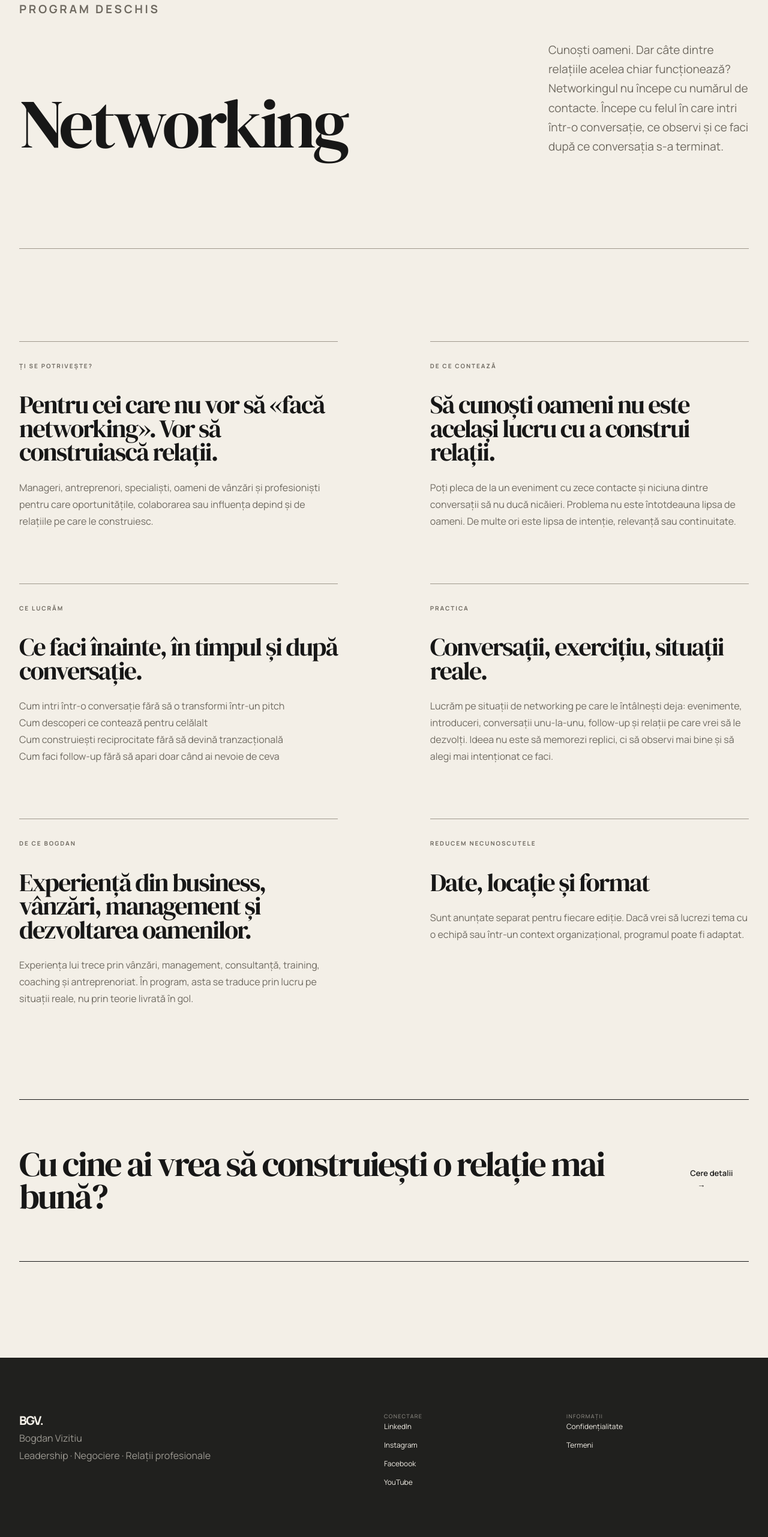
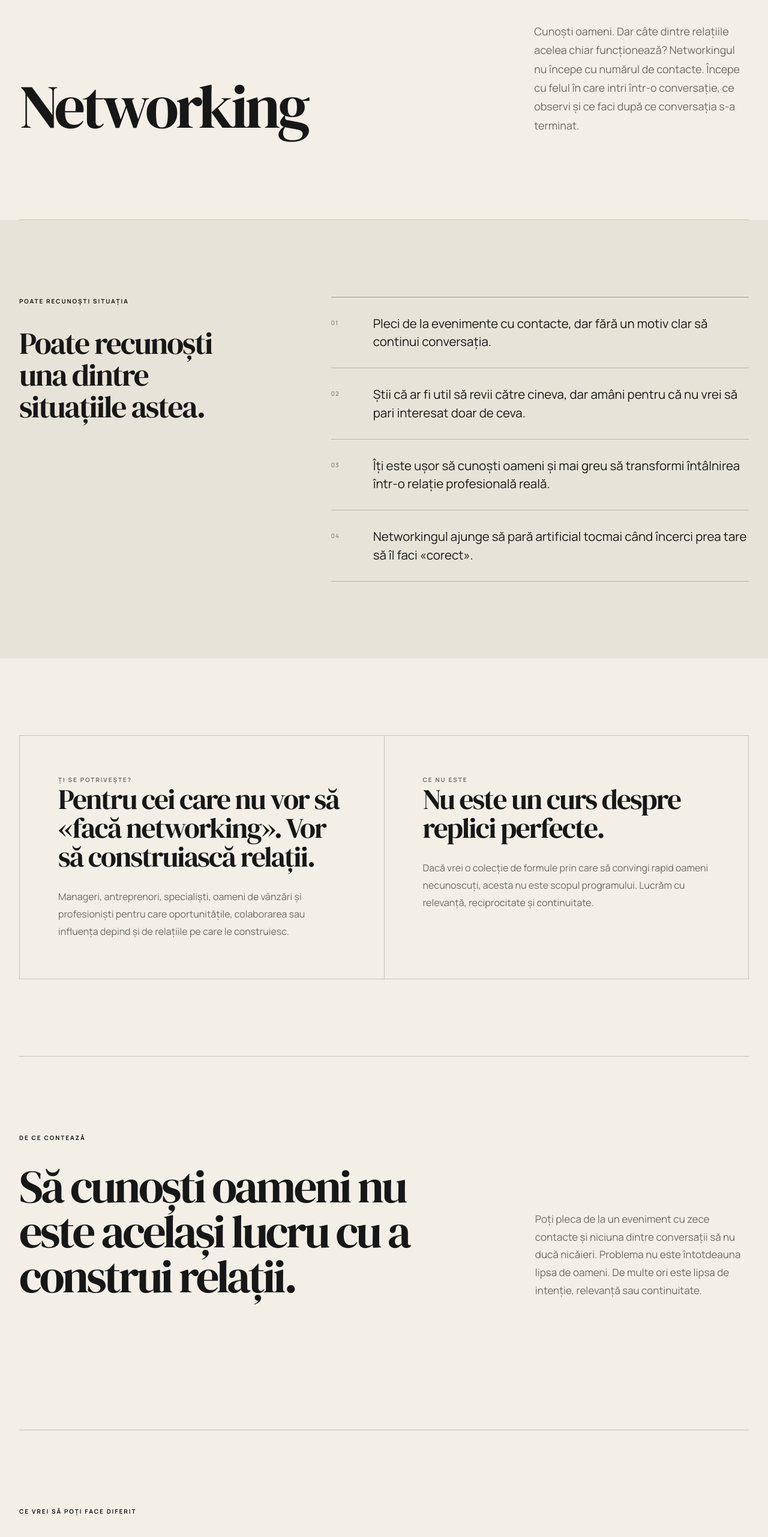
Before and after one commit to ivanovroxana1988-arch/bogdanvizitiu, a Next.js app: page /programs/networking in a window 1280 px wide. Shown: the part 231-2794 px from the top of the page at 60% size. Built offline with nearby package versions, Linux system fonts and the light colour scheme.

Commit message:
Build diagnostic program conversion flow

```diff
--- a/app/programs/[slug]/page.tsx
+++ b/app/programs/[slug]/page.tsx
@@ -1,7 +1,8 @@
 import {notFound} from 'next/navigation'
 import {getPrograms,programSlugs} from '@/lib/data'
-import {PageHero,ArrowLink,Eyebrow} from '@/components/ui'
+import {ArrowLink,Eyebrow} from '@/components/ui'
 import {getCopy,getLocale} from '@/lib/i18n'
+import styles from '../../commercial.module.css'
 
 export function generateStaticParams(){
   return programSlugs.map(slug=>({slug}))
@@ -13,16 +14,110 @@ export default function Program({params,searchParams}:{params:{slug:string};sear
   const program=getPrograms(locale).find(item=>item.slug===params.slug)
   if(!program)notFound()
 
-  return <>
-    <PageHero eyebrow={copy.eyebrow} title={program.title} intro={program.detail}/>
-    <section className="shell detail-list">
-      <article><Eyebrow>{copy.forWhomEyebrow}</Eyebrow><h2>{program.forWhomTitle}</h2><p>{program.forWhomText}</p></article>
-      <article><Eyebrow>{copy.problemEyebrow}</Eyebrow><h2>{program.problemTitle}</h2><p>{program.problemText}</p></article>
-      <article><Eyebrow>{copy.learnEyebrow}</Eyebrow><h2>{program.learnTitle}</h2><ul>{program.topics.map(topic=><li key={topic}>{topic}</li>)}</ul></article>
-      <article><Eyebrow>{copy.formatEyebrow}</Eyebrow><h2>{program.formatTitle}</h2><p>{program.formatText}</p></article>
-      <article><Eyebrow>{copy.instructorEyebrow}</Eyebrow><h2>{copy.instructorTitle}</h2><p>{copy.instructorText}</p></article>
-      <article><Eyebrow>{copy.faqEyebrow}</Eyebrow><h2>{copy.faqTitle}</h2><p>{copy.faqText}</p></article>
+  return <main className={styles.page}>
+    <section className={styles.hero}>
+      <Eyebrow>{copy.eyebrow}</Eyebrow>
+      <div className={styles.heroGrid}>
+        <h1>{program.title}</h1>
+        <p className={styles.heroIntro}>{program.detail}</p>
+      </div>
     </section>
-    <section className="shell cta-panel"><h2>{program.ctaTitle}</h2><ArrowLink href="/contact">{copy.cta}</ArrowLink></section>
-  </>
+
+    <section className={styles.diagnostic}>
+      <div className={styles.diagnosticInner}>
+        <div>
+          <Eyebrow>{copy.recognitionEyebrow}</Eyebrow>
+          <h2 className={styles.statementSmall}>{program.recognitionTitle}</h2>
+        </div>
+        <ul className={styles.diagnosticList}>
+          {program.recognitionItems.map(item=><li key={item}>{item}</li>)}
+        </ul>
+      </div>
+    </section>
+
+    <section className={styles.section}>
+      <div className={styles.fitGrid}>
+        <article className={styles.fitBlock}>
+          <Eyebrow>{copy.forWhomEyebrow}</Eyebrow>
+          <h3>{program.forWhomTitle}</h3>
+          <p>{program.forWhomText}</p>
+        </article>
+        <article className={styles.fitBlock}>
+          <Eyebrow>{copy.notForEyebrow}</Eyebrow>
+          <h3>{program.notForTitle}</h3>
+          <p>{program.notForText}</p>
+        </article>
+      </div>
+    </section>
+
+    <section className={styles.section}>
+      <div className={styles.sectionHead}>
+        <div>
+          <Eyebrow>{copy.problemEyebrow}</Eyebrow>
+          <h2 className={styles.statement}>{program.problemTitle}</h2>
+        </div>
+        <p className={styles.sectionIntro}>{program.problemText}</p>
+      </div>
+    </section>
+
+    <section className={styles.section}>
+      <div className={styles.sectionHead}>
+        <div>
+          <Eyebrow>{copy.outcomesEyebrow}</Eyebrow>
+          <h2 className={styles.sectionTitle}>{program.outcomesTitle}</h2>
+        </div>
+      </div>
+      <ul className={styles.outcomeList}>
+        {program.outcomes.map(item=><li key={item}>{item}</li>)}
+      </ul>
+    </section>
+
+    <section className={styles.practice}>
+      <div className={styles.practiceInner}>
+        <div><Eyebrow>{copy.formatEyebrow}</Eyebrow></div>
+        <div>
+          <h2 className={styles.statementSmall}>{program.formatTitle}</h2>
+          <p>{program.formatText}</p>
+        </div>
+      </div>
+    </section>
+
+    <section className={styles.section}>
+      <div className={styles.sectionHead}>
+        <div>
+          <Eyebrow>{copy.learnEyebrow}</Eyebrow>
+          <h2 className={styles.sectionTitle}>{program.learnTitle}</h2>
+        </div>
+      </div>
+      <div className={styles.themeList}>
+        {program.topics.map(topic=><div className={styles.themeItem} key={topic}>{topic}</div>)}
+      </div>
+    </section>
+
+    <section className={styles.proof}>
+      <div className={styles.proofInner}>
+        <div><Eyebrow>{copy.instructorEyebrow}</Eyebrow></div>
+        <article className={styles.proofCard}>
+          <h3>{copy.instructorTitle}</h3>
+          <p>{copy.instructorText}</p>
+        </article>
+      </div>
+    </section>
+
+    <section className={styles.section}>
+      <div className={styles.practical}>
+        <div><Eyebrow>{copy.faqEyebrow}</Eyebrow></div>
+        <div>
+          <h2 className={styles.statementSmall}>{copy.faqTitle}</h2>
+          <p className={styles.sectionIntro} style={{marginTop:'28px'}}>{copy.faqText}</p>
+        </div>
+      </div>
+    </section>
+
+    <section className={styles.cta}>
+      <Eyebrow>{copy.ctaEyebrow}</Eyebrow>
+      <h2 className={styles.ctaTitle}>{program.ctaTitle}</h2>
+      <ArrowLink href="/contact">{copy.cta}</ArrowLink>
+    </section>
+  </main>
 }
```
